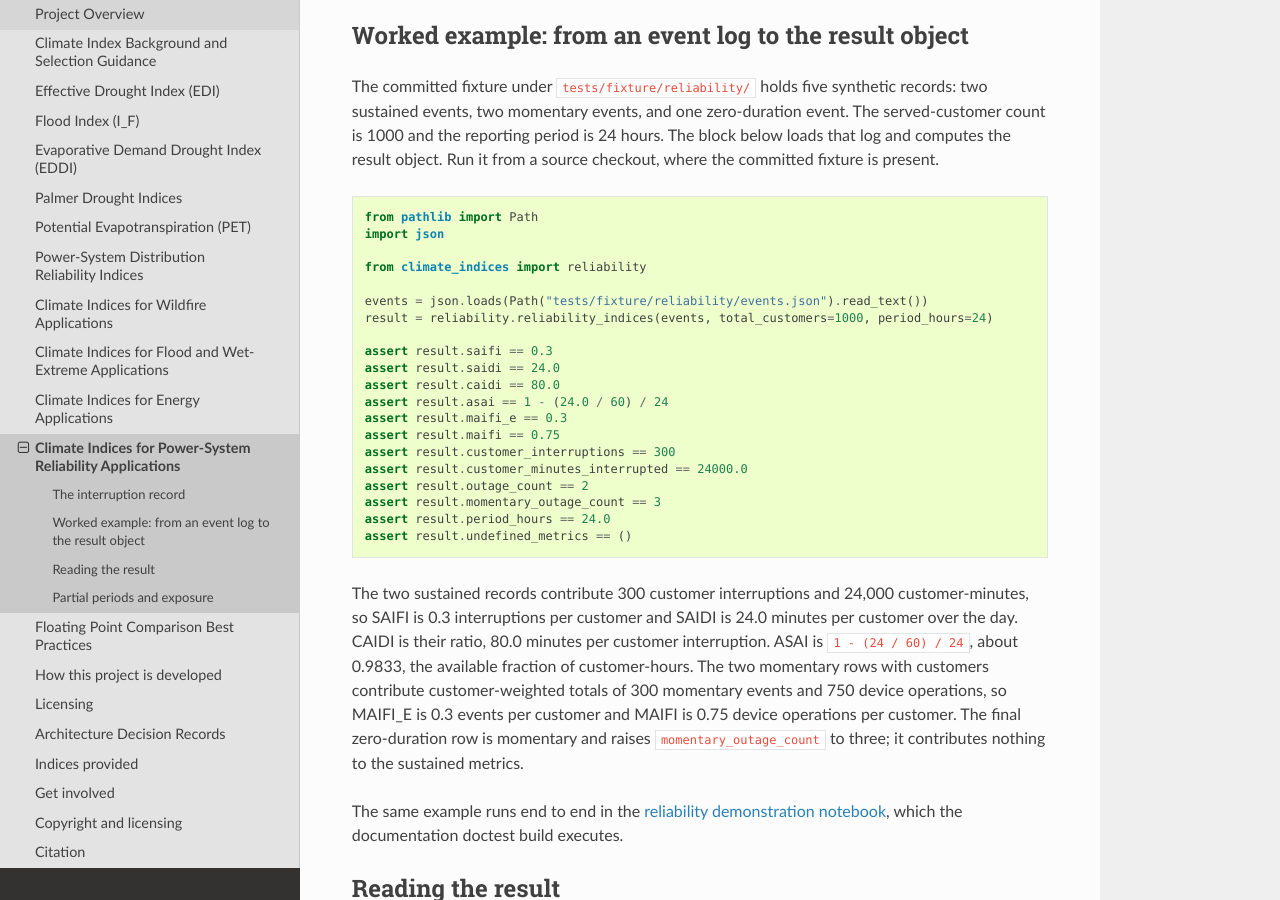
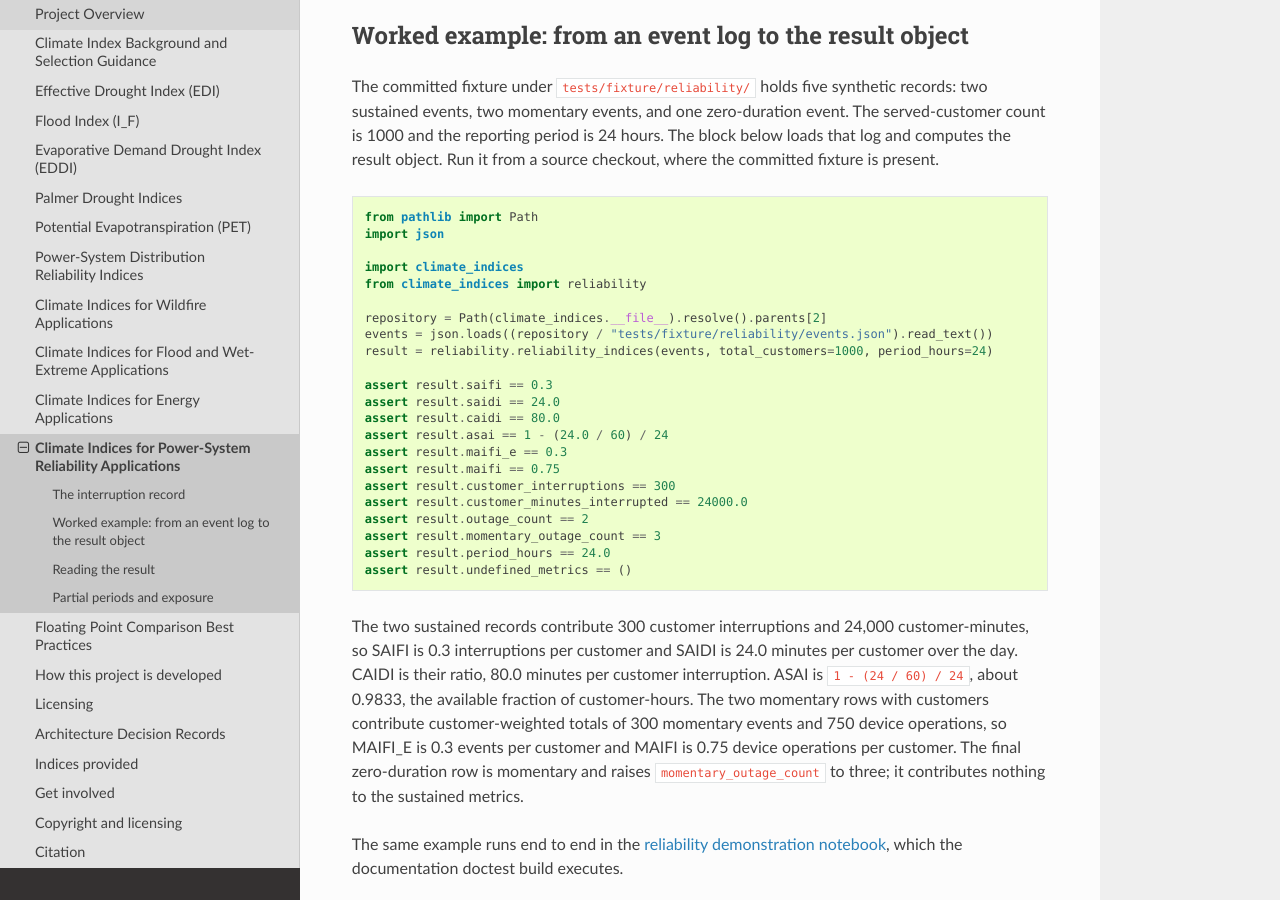
Before and after one commit to monocongo/climate_indices, a Sphinx documentation site: the page built from docs/reliability_applications.md, in a window 1280 px wide and 900 px high, scrolled down 1084 px. Built offline with Sphinx 7.4.7 and the Read the Docs theme 3.1.0, drawn with Linux system fonts in a browser that asks for light colours.

Commit message:
docs(reliability): resolve the worked-example fixture from the repository root
The testcode block read the fixture through a path relative to the working
directory, so `make doctest` from docs/ could not find it. Resolve the
repository root from the package location, as the tutorial does.

Finding: PRRT_kwDOBZ3L8c6y8JEW
Review-Anchor: https://github.com/monocongo/climate_indices/pull/1549#discussion_r4449838773

```diff
--- a/docs/reliability_applications.md
+++ b/docs/reliability_applications.md
@@ -57,9 +57,11 @@ source checkout, where the committed fixture is present.
 from pathlib import Path
 import json
 
+import climate_indices
 from climate_indices import reliability
 
-events = json.loads(Path("tests/fixture/reliability/events.json").read_text())
+repository = Path(climate_indices.__file__).resolve().parents[2]
+events = json.loads((repository / "tests/fixture/reliability/events.json").read_text())
 result = reliability.reliability_indices(events, total_customers=1000, period_hours=24)
 
 assert result.saifi == 0.3
```
